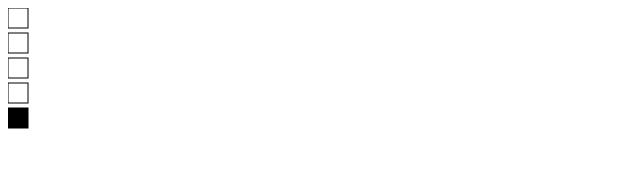
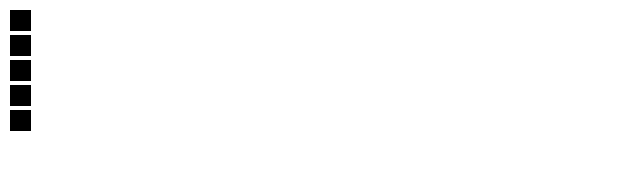
Before and after one commit to dvberkel/effrafax-logo, a plain HTML site: page index.html in a window 1280 px wide. Shown: the whole page, without its empty margins (0-640 px from the left). Drawn offline with Linux system fonts and the light colour scheme.

Commit message:
Blobs defined

```diff
--- a/index.html
+++ b/index.html
@@ -4,14 +4,27 @@
 		<script src="js/jquery-1.6.4.min.js"></script>
 		<script src="js/raphael-min.js"></script>
 		<script type="text/javascript">
+			var Blob = function(x,y, attributes) {
+				attributes = attributes || {fill: "black", stroke: "black"};
+				var blobSize = 25;
+				var margin = 5;
+				var size = blobSize - margin;
+				var offset = margin / 2;
+				this.drawOn = function(paper) {
+					paper.rect(
+						blobSize * x + offset, blobSize * y + offset, size, size
+					).attr(attributes);
+				}
+			}
+
 			$(function(){
 				var paper = Raphael('logo', 1000, 125);
 
-				paper.rect(0, 0, 20, 20);
-				paper.rect(0, 25, 20, 20);
-				paper.rect(0, 50, 20, 20);
-				paper.rect(0, 75, 20, 20);
-				paper.rect(0, 100, 20, 20).attr({fill: "black"});
+				(new Blob(0,0)).drawOn(paper);
+				(new Blob(0,1)).drawOn(paper);
+				(new Blob(0,2)).drawOn(paper);
+				(new Blob(0,3)).drawOn(paper);
+				(new Blob(0,4)).drawOn(paper);
 			});
 		</script>
 	</head>
```
